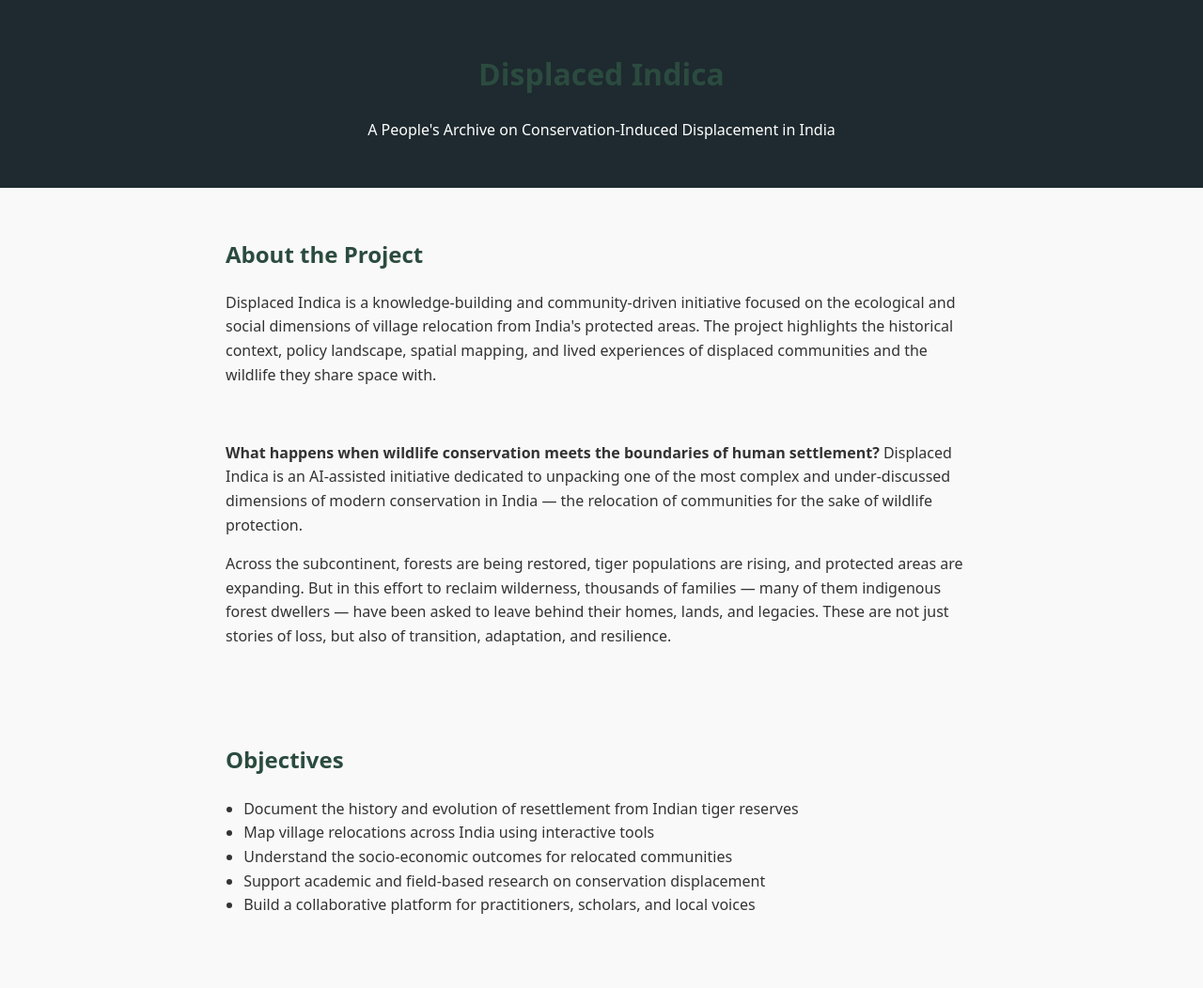
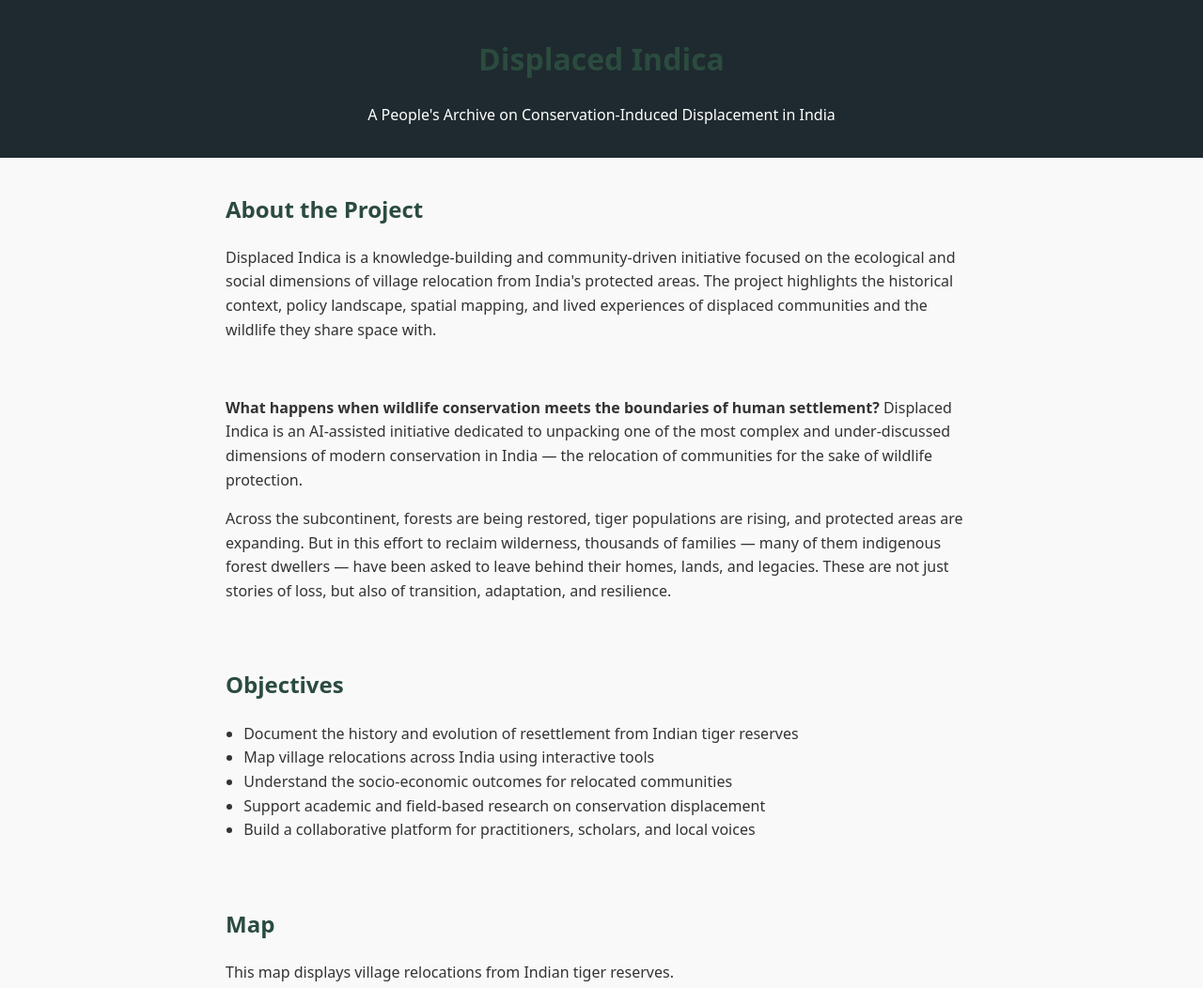
Before and after one commit to saket-agasti/displaced.in, a plain HTML site: page index.html in a window 1280 px wide. Shown: the top 1052 px of the page at 94% size. Drawn offline with nearby package versions, Linux system fonts and the light colour scheme; a small style sheet from the web is missing.

Commit message:
Update style.css

```diff
--- a/style.css
+++ b/style.css
@@ -10,12 +10,12 @@ body {
 header {
   background: #1e2a2f;
   color: white;
-  padding: 2rem;
+  padding: 1rem;
   text-align: center;
 }
 
 section {
-  padding: 2rem;
+  padding: 1rem;
   max-width: 800px;
   margin: auto;
 }
```
